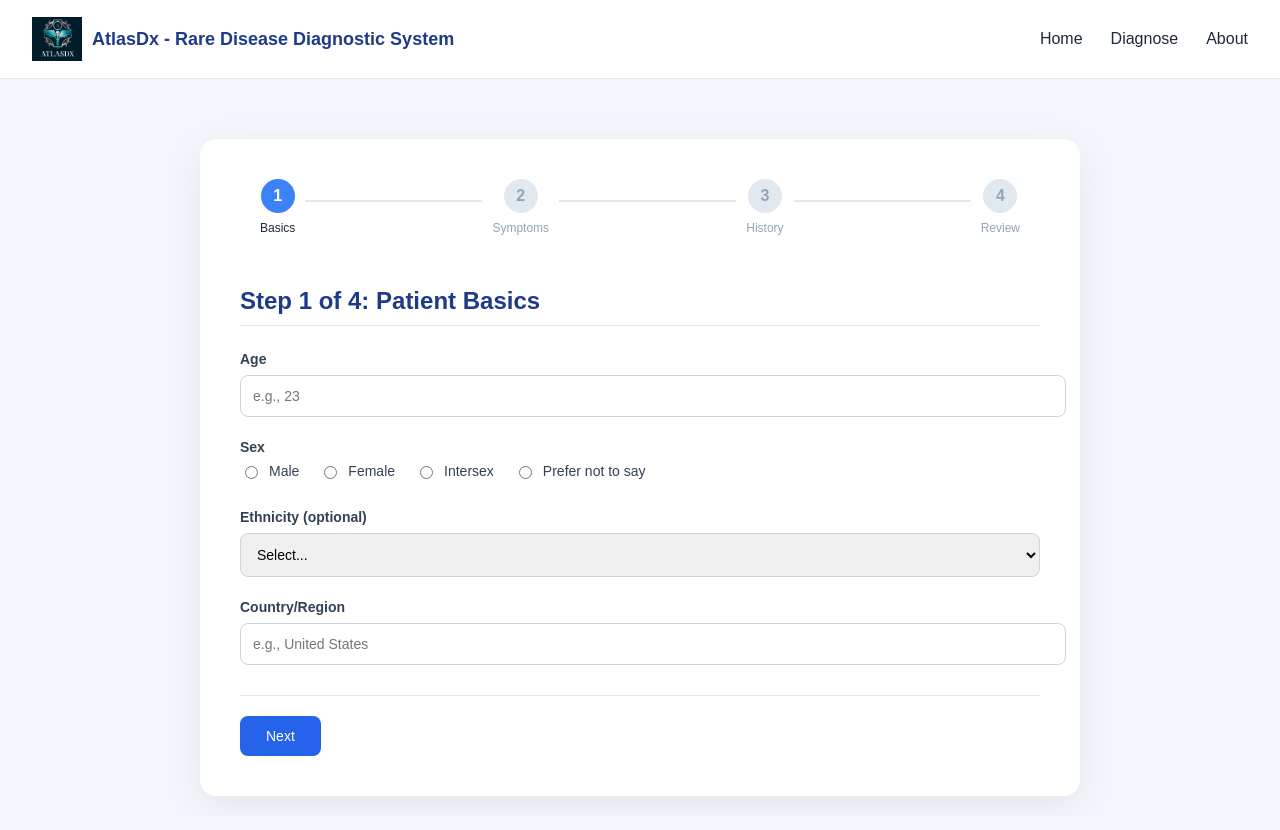
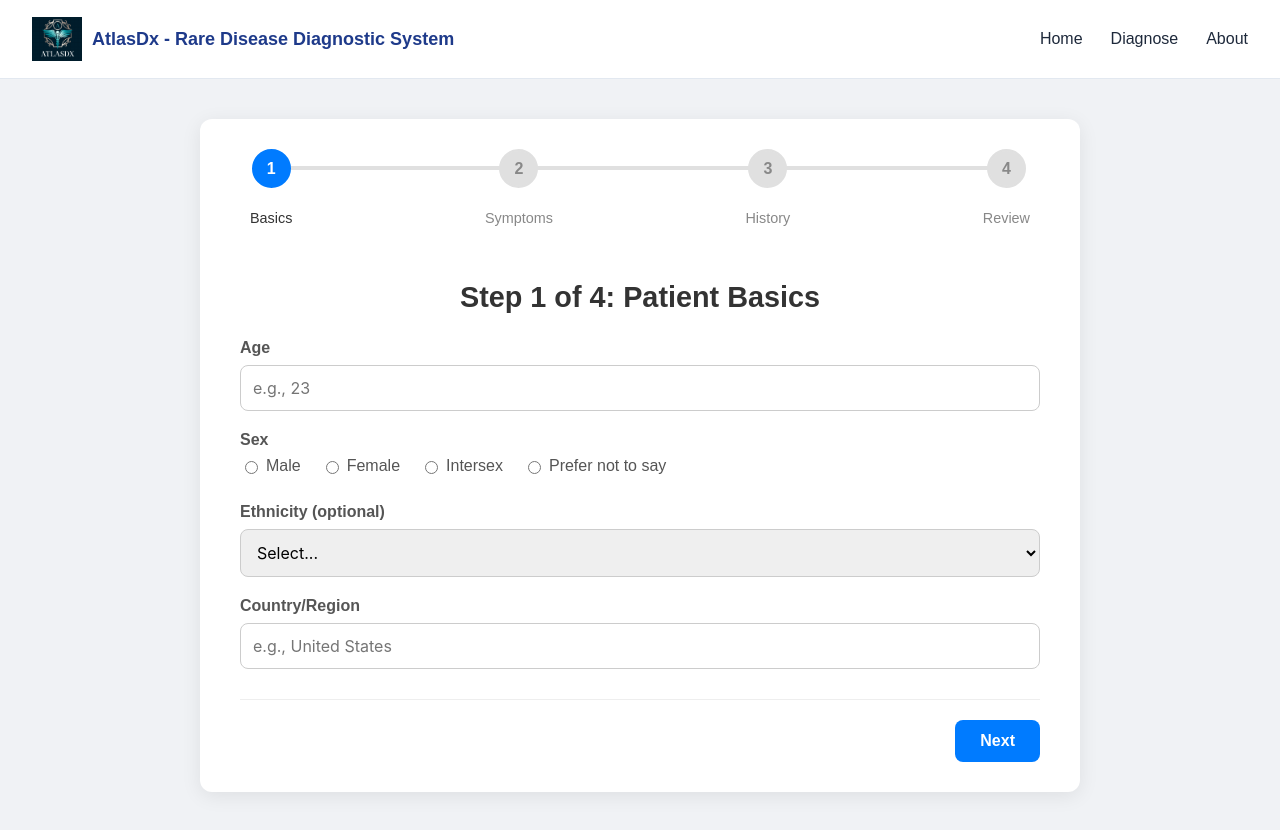
Before and after one commit to kundana-kolanuvada/Rare_Disease_System, a React app in the folder frontend/: page /diagnose in a window 1280 px wide. Shown: the top 830 px of the page. Built offline with nearby package versions, Linux system fonts and the light colour scheme; the HTML template or start-up script is replaced by a standard one.

Commit message:
Added loading and error state management Fixed the import statement in extractor Tested the extractor.py

```diff
--- a/frontend/src/pages/Diagnose.css
+++ b/frontend/src/pages/Diagnose.css
@@ -1,100 +1,109 @@
+/* Diagnose.css */
+
 .diagnose-wrapper {
     display: flex;
     justify-content: center;
-  margin-top: 40px;
-  padding: 20px;
+    align-items: flex-start; /* Align to top, not center vertically */
+    min-height: 100vh;
+    padding: 40px 20px;
+    background-color: #f0f2f5; /* Light grey background */
 }
 
 .diagnose-card {
-  background-color: white;
+    background-color: #ffffff;
+    border-radius: 12px;
+    box-shadow: 0 4px 20px rgba(0, 0, 0, 0.08);
+    padding: 30px 40px;
     width: 100%;
-  max-width: 800px;
-  padding: 40px;
-  border-radius: 16px;
-  box-shadow: 0 10px 40px rgba(0, 0, 0, 0.07);
-  text-align: left;
+    max-width: 800px; /* Max width for readability */
+    margin-bottom: 40px; /* Space at the bottom */
 }
+
 /* Progress Bar */
 .progress-bar {
     display: flex;
+    justify-content: space-between;
     align-items: center;
-    justify-content: space-between;
     margin-bottom: 40px;
-    padding: 0 20px;
+    position: relative;
+    padding: 0 10px; /* Small padding for the ends */
 }
 
 .progress-step {
     display: flex;
     flex-direction: column;
     align-items: center;
-    text-align: center;
-    color: #94a3b8;
     position: relative;
+    z-index: 1; /* Ensure step content is above line */
 }
 
 .progress-dot {
-    width: 30px;
-    height: 30px;
+    width: 35px;
+    height: 35px;
     border-radius: 50%;
-    background-color: #e2e8f0;
-    border: 2px solid #e2e8f0;
-    color: #94a3b8;
+    background-color: #e0e0e0;
+    color: #888888;
     display: flex;
+    justify-content: center;
     align-items: center;
-    justify-content: center;
-    font-weight: 600;
-    transition: all 0.3s ease;
+    font-weight: bold;
+    margin-bottom: 8px;
+    transition: background-color 0.3s ease, color 0.3s ease;
+    border: 2px solid #e0e0e0;
+}
+
+.progress-step p {
+    font-size: 0.9em;
+    color: #888888;
+    transition: color 0.3s ease;
 }
 
 .progress-step.active .progress-dot {
-    background-color: #3b82f6;
-    border-color: #3b82f6;
-    color: white;
-  }
-
-  .progress-step p {
-    margin-top: 8px;
-    font-size: 12px;
-    font-weight: 500;
+    background-color: #007bff; /* Blue for active step */
+    color: #ffffff;
+    border-color: #007bff;
 }
 
 .progress-step.active p {
-    color: #1e293b;
+    color: #333333;
 }
 
 .progress-bar-line {
-    flex-grow: 1;
-    height: 2px;
-    background-color: #e2e8f0;
-    margin: 0 10px;
-    transform: translateY(-12px);
-    transition: all 0.3s ease;
+    position: absolute;
+    height: 4px;
+    background-color: #e0e0e0;
+    left: calc(10px + 35px / 2); /* Start after first dot */
+    right: calc(10px + 35px / 2); /* End before last dot */
+    top: 17px; /* Align with center of dots */
+    z-index: 0;
+    transition: background-color 0.3s ease;
 }
 
 .progress-bar-line.active {
-    background-color: #3b82f6;
+    background-color: #007bff;
 }
 
+/* Form Steps */
+.form-step {
+    margin-bottom: 30px;
+}
 
-/* Form Styles */
 .form-step h2 {
-  font-size: 24px;
-  color: #1e3a8a;
+    font-size: 1.8em;
+    color: #333333;
     margin-bottom: 25px;
-  border-bottom: 1px solid #e2e8f0;
-  padding-bottom: 10px;
+    text-align: center;
 }
 
 .form-group {
-  margin-bottom: 22px;
+    margin-bottom: 20px;
 }
 
 .form-group label {
     display: block;
+    margin-bottom: 8px;
     font-weight: 600;
-  margin-bottom: 8px;
-  color: #334155;
-  font-size: 14px;
+    color: #555555;
 }
 
 .form-group input[type="text"],
@@ -103,188 +112,272 @@
 .form-group select {
     width: 100%;
     padding: 12px;
-  border: 1px solid #cbd5e1;
+    border: 1px solid #cccccc;
     border-radius: 8px;
-  font-size: 14px;
+    font-size: 1em;
+    box-sizing: border-box; /* Include padding in width */
+    font-family: 'Inter', sans-serif; /* Consistent font */
 }
 
 .form-group textarea {
     resize: vertical;
-  min-height: 120px;
-}
-
-.radio-group {
-  display: flex;
-  gap: 20px;
-  flex-wrap: wrap;
+    min-height: 100px;
 }
 
 .radio-group label {
-  display: flex;
+    display: inline-flex; /* Align radio button and text */
     align-items: center;
-  gap: 8px;
-  font-weight: 500;
+    margin-right: 20px;
+    font-weight: normal;
+    cursor: pointer;
+}
+
+.radio-group input[type="radio"] {
+    margin-right: 8px;
 }
 
 .example-text {
-  font-size: 13px;
-  color: #64748b;
-  margin-bottom: 10px;
-  font-style: italic;
+    font-size: 0.9em;
+    color: #777777;
+    margin-top: -10px;
+    margin-bottom: 15px;
+    background-color: #f8f9fa;
+    border-left: 3px solid #007bff;
+    padding: 10px 15px;
+    border-radius: 4px;
 }
 
 /* Navigation Buttons */
 .navigation-buttons {
     display: flex;
-  justify-content: space-between;
+    justify-content: flex-end;
+    gap: 15px;
     margin-top: 30px;
-  border-top: 1px solid #e2e8f0;
     padding-top: 20px;
+    border-top: 1px solid #eeeeee;
 }
 
-.btn-primary, .analyze-btn {
-  background-color: #2563eb;
-  color: white;
+.btn-primary, .btn-secondary {
+    padding: 12px 25px;
+    border-radius: 8px;
+    cursor: pointer;
+    font-size: 1em;
+    font-weight: 600;
+    transition: background-color 0.2s ease, border-color 0.2s ease, color 0.2s ease;
     border: none;
-  padding: 12px 26px;
-  border-radius: 8px;
-  font-size: 14px;
-  font-weight: 500;
-  cursor: pointer;
+}
+
+.btn-primary {
+    background-color: #007bff;
+    color: #ffffff;
+}
+
+.btn-primary:hover {
+    background-color: #0056b3;
 }
 
 .btn-secondary {
-  background-color: #e2e8f0;
-  color: #334155;
-  border: none;
-  padding: 12px 26px;
-  border-radius: 8px;
-  font-size: 14px;
-  font-weight: 500;
-  cursor: pointer;
+    background-color: #f0f0f0;
+    color: #555555;
+    border: 1px solid #cccccc;
+}
+
+.btn-secondary:hover {
+    background-color: #e0e0e0;
+    border-color: #bbbbbb;
+}
+
+.btn-secondary:disabled {
+    opacity: 0.6;
+    cursor: not-allowed;
 }
 
 /* Review Step */
 .review-summary {
-  display: flex;
-  flex-direction: column;
-  gap: 20px;
+    border: 1px solid #e0e0e0;
+    border-radius: 8px;
+    padding: 25px;
+    margin-bottom: 30px;
+    background-color: #fdfdfd;
 }
 
 .review-section {
-  background: #f8fafc;
-  padding: 20px;
-  border-radius: 8px;
-  border: 1px solid #e2e8f0;
+    margin-bottom: 20px;
+    padding-bottom: 15px;
+    border-bottom: 1px dashed #e9e9e9;
+}
+
+.review-section:last-child {
+    border-bottom: none;
+    margin-bottom: 0;
+    padding-bottom: 0;
 }
 
 .review-section h3 {
     display: flex;
     justify-content: space-between;
     align-items: center;
-  margin-top: 0;
-  color: #1e3a8a;
-  font-size: 18px;
+    font-size: 1.3em;
+    color: #444444;
+    margin-bottom: 10px;
+}
+
+.review-section p {
+    margin-bottom: 5px;
+    line-height: 1.6;
+    color: #666666;
 }
 
 .edit-btn {
     background: none;
     border: none;
-  color: #2563eb;
+    color: #007bff;
     cursor: pointer;
-  font-size: 13px;
-  font-weight: 600;
+    font-size: 0.9em;
+    font-weight: 500;
+    text-decoration: underline;
 }
 
-.review-section p {
-  margin: 5px 0;
-  color: #475569;
+.edit-btn:hover {
+    color: #0056b3;
 }
 
 .analyze-btn {
     display: block;
-    width: 100%;
-    padding: 15px;
-    font-size: 16px;
-    margin-top: 20px;
+    width: fit-content;
+    margin: 30px auto 15px auto; /* Center button */
+    padding: 15px 35px;
+    font-size: 1.1em;
+    font-weight: bold;
+    background-color: #28a745; /* Green for action */
+    color: #ffffff;
+    border-radius: 10px;
+    border: none;
+    cursor: pointer;
+    transition: background-color 0.2s ease;
+}
+
+.analyze-btn:hover {
+    background-color: #218838;
 }
 
 .info-text {
     text-align: center;
-  font-size: 12px;
-  color: #64748b;
-  margin-top: 10px;
+    font-size: 0.9em;
+    color: #777777;
 }
+
 /* Analysis Results */
 .analysis-results {
-    text-align: left;
+    padding: 20px 0;
+    text-align: center; /* Center content in results, including loading/error */
 }
 
 .analysis-results h2 {
-    font-size: 24px;
-    color: #1e3a8a;
-    margin-bottom: 8px;
+    font-size: 2em;
+    color: #333333;
+    margin-bottom: 20px;
 }
 
-  .disclaimer {
+.analysis-results .disclaimer {
+    font-size: 0.9em;
+    color: #dc3545; /* Red for disclaimer */
     font-weight: 600;
-    color: #b91c1c;
     margin-bottom: 30px;
-    text-align: center;
-    background: #fee2e2;
-    padding: 10px;
-    border-radius: 8px;
 }
 
 .result-card {
-    background: #f8fafc;
-    border: 1px solid #e2e8f0;
-    border-radius: 12px;
+    background-color: #f8f9fa;
+    border: 1px solid #e9ecef;
+    border-radius: 10px;
     padding: 25px;
     margin-bottom: 20px;
+    text-align: left; /* Align card content left */
 }
 
 .result-header {
     display: flex;
     justify-content: space-between;
-    align-items: flex-start;
+    align-items: center;
+    margin-bottom: 10px;
 }
 
 .result-header h3 {
-    font-size: 20px;
-    color: #1e3a8a;
+    font-size: 1.5em;
+    color: #007bff;
     margin: 0;
 }
 
 .match-score {
-    background-color: #16a34a;
-    color: white;
-    padding: 8px 12px;
-    border-radius: 16px;
-    font-weight: 600;
-    font-size: 14px;
+    background-color: #28a745;
+    color: #ffffff;
+    padding: 8px 15px;
+    border-radius: 20px;
+    font-weight: bold;
+    font-size: 1.1em;
 }
 
 .result-tag {
-    font-size: 13px;
-    color: #475569;
-    font-weight: 500;
-    margin-top: 4px;
-  }
-
-  .result-details {
-    margin-top: 20px;
+    font-size: 0.9em;
+    color: #6c757d;
+    margin-bottom: 15px;
 }
 
 .result-details h4 {
-    font-size: 16px;
-    color: #334155;
+    font-size: 1.1em;
+    color: #333333;
+    margin-top: 20px;
     margin-bottom: 10px;
+    border-bottom: 1px solid #eeeeee;
+    padding-bottom: 5px;
 }
 
 .result-details ul {
-    padding-left: 20px;
-    font-size: 14px;
-    color: #475569;
-    line-height: 1.6;
+    list-style-type: disc;
+    margin-left: 20px;
+    padding: 0;
+    color: #555555;
+    line-height: 1.7;
 }
+
+.result-details ul li {
+    margin-bottom: 5px;
+}
+
+
+/* Spinner Styles */
+.spinner {
+  border: 4px solid rgba(0, 0, 0, 0.1);
+  border-left-color: #007bff; /* Primary color */
+  border-radius: 50%;
+  width: 30px;
+  height: 30px;
+  animation: spin 1s linear infinite;
+  margin: 20px auto; /* Center the spinner */
+}
+
+@keyframes spin {
+  to {
+    transform: rotate(360deg);
+  }
+}
+
+/* Error Message Styles */
+.error-message {
+  color: #dc3545; /* Red for error */
+  background-color: #f8d7da;
+  border: 1px solid #f5c6cb;
+  padding: 15px;
+  border-radius: 5px;
+  margin-top: 20px;
+  text-align: center;
+}
+
+.error-message h2 {
+  color: #dc3545;
+  margin-top: 0;
+}
+
+.error-message .btn-primary {
+  margin-top: 15px;
+}
```
Also changed, not shown: frontend/src/pages/Diagnose.tsx (+31 -2 lines), 1 other file (tests, documents, lock files or other folders). Lines whose indentation alone changed are shown as unchanged.
